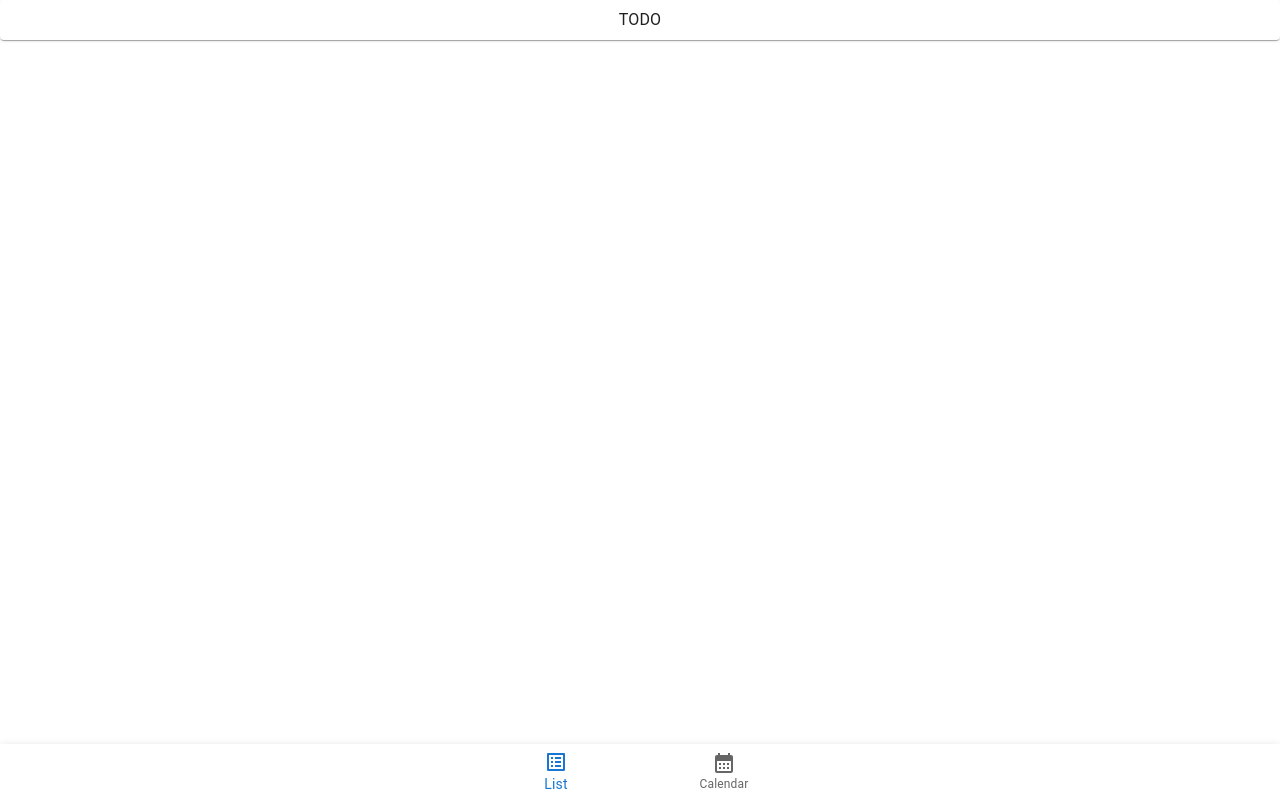
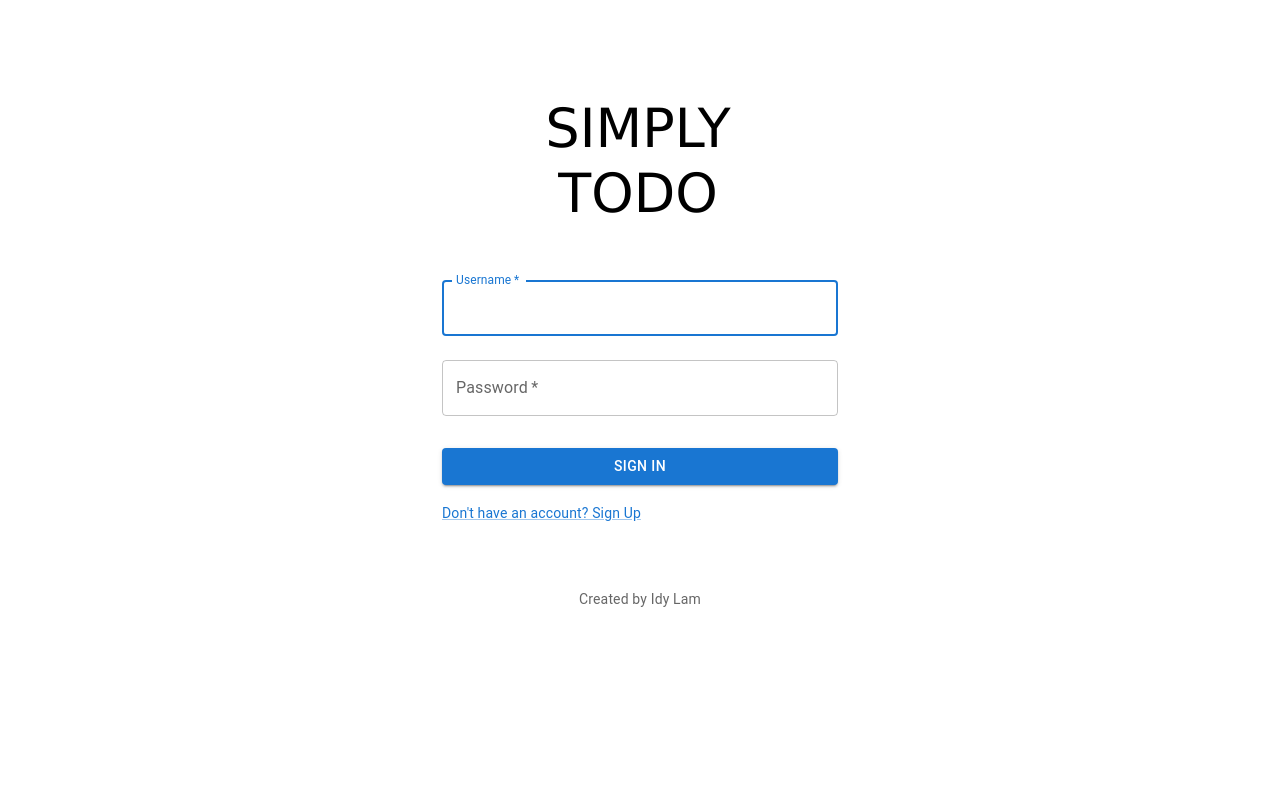
Before and after one commit to pwlamidy/simply-todo, a React (Create React App) app: page /login in a window 1280 px wide. Before the commit this address had no page. Built offline with nearby package versions, Linux system fonts and the light colour scheme.

Commit message:
Add Login page. Refactor router

```diff
--- a/src/App.tsx
+++ b/src/App.tsx
@@ -1,54 +1,47 @@
-import { Box, CssBaseline, Paper } from '@mui/material'
-import { useMemo } from 'react'
-import { useSearchParams } from 'react-router-dom'
+import { Suspense } from 'react'
+import { Route, Routes } from 'react-router-dom'
 import './App.css'
-import SelectBottomNavigation from './components/SelectBottomNavigation'
-import SimpleBottomNavigation from './components/SimpleBottomNavigation'
-import Router from './router/router'
+import AccessControl from './components/AccessControl/AccessControl'
+import NoAccess from './components/AccessControl/NoAccess'
+import AppLayout from './components/Layout/AppLayout'
+import LoadingSpinner from './components/LoadingSpinner'
+import pagesData from './router/pagesData'
+import { RouterType } from './types/router.types'
 
 function App() {
-  const [searchParams] = useSearchParams()
-
-  const isSelectMode = useMemo(() => {
-    return new URLSearchParams(searchParams).get('mode') === 'select'
-  }, [searchParams])
-
   return (
-    <Box sx={{ pb: 7 }}>
-      <CssBaseline />
-      <Paper
-        elevation={1}
-        sx={{
-          position: 'fixed',
-          top: 0,
-          left: 0,
-          right: 0,
-          maxHeight: '40px',
-          height: '40px',
-          display: 'flex',
-          justifyContent: 'center',
-          alignItems: 'center',
-          zIndex: 1,
-          textTransform: 'uppercase',
-        }}
-      >
-        {isSelectMode ? 'Select Todo' : 'Todo'}
-      </Paper>
-      <Box
-        sx={{
-          marginTop: '40px',
-        }}
-      >
-        <Router />
-      </Box>
-      <Paper
-        sx={{ position: 'fixed', bottom: 0, left: 0, right: 0 }}
-        elevation={3}
-      >
-        {!isSelectMode && <SimpleBottomNavigation />}
-        {isSelectMode && <SelectBottomNavigation />}
-      </Paper>
-    </Box>
+    <Routes>
+      {pagesData
+        .filter((p) => !p.protected)
+        .map(({ path, title, element }: RouterType) => {
+          return (
+            <Route
+              key={title}
+              path={`/${path}`}
+              element={
+                <Suspense fallback={<LoadingSpinner />}>{element}</Suspense>
+              }
+            />
+          )
+        })}
+      <Route element={<AppLayout />}>
+        {pagesData
+          .filter((p) => p.protected)
+          .map(({ path, title, element }: RouterType) => {
+            return (
+              <Route
+                key={title}
+                path={`/${path}`}
+                element={
+                  <AccessControl renderNoAccess={<NoAccess />}>
+                    <Suspense fallback={<LoadingSpinner />}>{element}</Suspense>
+                  </AccessControl>
+                }
+              />
+            )
+          })}
+      </Route>
+    </Routes>
   )
 }
 
--- /dev/null
+++ b/src/components/Layout/AppLayout.tsx
@@ -0,0 +1,52 @@
+import { Box, CssBaseline, Paper } from '@mui/material'
+import { useMemo } from 'react'
+import { Outlet, useSearchParams } from 'react-router-dom'
+import SelectBottomNavigation from '../SelectBottomNavigation'
+import SimpleBottomNavigation from '../SimpleBottomNavigation'
+
+function AppLayout() {
+  const [searchParams] = useSearchParams()
+
+  const isSelectMode = useMemo(() => {
+    return new URLSearchParams(searchParams).get('mode') === 'select'
+  }, [searchParams])
+
+  return (
+    <Box sx={{ pb: 7 }}>
+      <CssBaseline />
+      <Paper
+        elevation={1}
+        sx={{
+          position: 'fixed',
+          top: 0,
+          left: 0,
+          right: 0,
+          maxHeight: '40px',
+          height: '40px',
+          display: 'flex',
+          justifyContent: 'center',
+          alignItems: 'center',
+          zIndex: 1,
+          textTransform: 'uppercase',
+        }}
+      >
+        {isSelectMode ? 'Select Todo' : 'Todo'}
+      </Paper>
+      <Box
+        sx={{
+          marginTop: '40px',
+        }}
+      >
+        <Outlet />
+      </Box>
+      <Paper
+        sx={{ position: 'fixed', bottom: 0, left: 0, right: 0 }}
+        elevation={3}
+      >
+        {!isSelectMode && <SimpleBottomNavigation />}
+        {isSelectMode && <SelectBottomNavigation />}
+      </Paper>
+    </Box>
+  )
+}
+export default AppLayout
--- /dev/null
+++ b/src/components/Login.tsx
@@ -0,0 +1,96 @@
+import { Button, Grid, Link, TextField } from '@mui/material'
+import SimplyTodoLogo from '../styles/images/simplytodo.png'
+
+import Box from '@mui/material/Box'
+import Container from '@mui/material/Container'
+import CssBaseline from '@mui/material/CssBaseline'
+import { createTheme, ThemeProvider } from '@mui/material/styles'
+import Typography from '@mui/material/Typography'
+
+function Copyright(props: any) {
+  return (
+    <Typography
+      variant="body2"
+      color="text.secondary"
+      align="center"
+      {...props}
+    >
+      {'Created by Idy Lam '}
+    </Typography>
+  )
+}
+
+const theme = createTheme()
+
+function Login() {
+  const handleSubmit = (event: React.FormEvent<HTMLFormElement>) => {
+    event.preventDefault()
+    const data = new FormData(event.currentTarget)
+    console.log({
+      email: data.get('username'),
+      password: data.get('password'),
+    })
+  }
+
+  return (
+    <ThemeProvider theme={theme}>
+      <Container component="main" maxWidth="xs">
+        <CssBaseline />
+        <Box
+          sx={{
+            marginTop: 8,
+            display: 'flex',
+            flexDirection: 'column',
+            alignItems: 'center',
+          }}
+        >
+          <img src={SimplyTodoLogo} alt="logo" />
+          <Box
+            component="form"
+            onSubmit={handleSubmit}
+            noValidate
+            sx={{ mt: 1 }}
+          >
+            <TextField
+              margin="normal"
+              required
+              fullWidth
+              id="username"
+              label="Username"
+              name="username"
+              autoComplete="username"
+              autoFocus
+            />
+            <TextField
+              margin="normal"
+              required
+              fullWidth
+              name="password"
+              label="Password"
+              type="password"
+              id="password"
+              autoComplete="current-password"
+            />
+            <Button
+              type="submit"
+              fullWidth
+              variant="contained"
+              sx={{ mt: 3, mb: 2 }}
+            >
+              Sign In
+            </Button>
+            <Grid container>
+              <Grid item>
+                <Link href="#" variant="body2">
+                  {"Don't have an account? Sign Up"}
+                </Link>
+              </Grid>
+            </Grid>
+          </Box>
+        </Box>
+        <Copyright sx={{ mt: 8, mb: 4 }} />
+      </Container>
+    </ThemeProvider>
+  )
+}
+export default Login
--- a/src/router/pagesData.tsx
+++ b/src/router/pagesData.tsx
@@ -1,25 +1,35 @@
 import { lazy } from 'react'
-import { routerType } from '../types/router.types'
+import { RouterType } from '../types/router.types'
 
+const Login = lazy(() => import('../components/Login'))
 const CalendarView = lazy(() => import('../components/CalendarView'))
 const EditToDoModal = lazy(() => import('../components/EditToDoModal'))
 const ToDoItemList = lazy(() => import('../components/ToDoItemList'))
 
-const pagesData: routerType[] = [
+const pagesData: RouterType[] = [
   {
-    path: 'list',
+    path: '/login',
+    element: <Login />,
+    title: 'login',
+    protected: false
+  },
+  {
+    path: '/list',
     element: <ToDoItemList />,
-    title: 'todolist',
+    title: 'list',
+    protected: true
   },
   {
     path: 'calendar',
     element: <CalendarView />,
     title: 'calendar',
+    protected: true
   },
   {
     path: 'edit/:id',
     element: <EditToDoModal />,
     title: 'edit',
+    protected: true
   },
 ]
 
--- a/src/router/router.tsx
+++ /dev/null
@@ -1,27 +0,0 @@
-import { Suspense } from 'react'
-import { Route, Routes } from 'react-router-dom'
-import AccessControl from '../components/AccessControl/AccessControl'
-import NoAccess from '../components/AccessControl/NoAccess'
-import LoadingSpinner from '../components/LoadingSpinner'
-import { routerType } from '../types/router.types'
-import pagesData from './pagesData'
-
-const Router = () => {
-  const pageRoutes = pagesData.map(({ path, title, element }: routerType) => {
-    return (
-      <Route
-        key={title}
-        path={`/${path}`}
-        element={
-          <AccessControl renderNoAccess={<NoAccess />}>
-            <Suspense fallback={<LoadingSpinner />}>{element}</Suspense>
-          </AccessControl>
-        }
-      />
-    )
-  })
-
-  return <Routes>{pageRoutes}</Routes>
-}
-
-export default Router
```
Also changed, not shown: src/types/router.types.ts (+5 -4 lines), src/styles/images/simplytodo.png (added).
